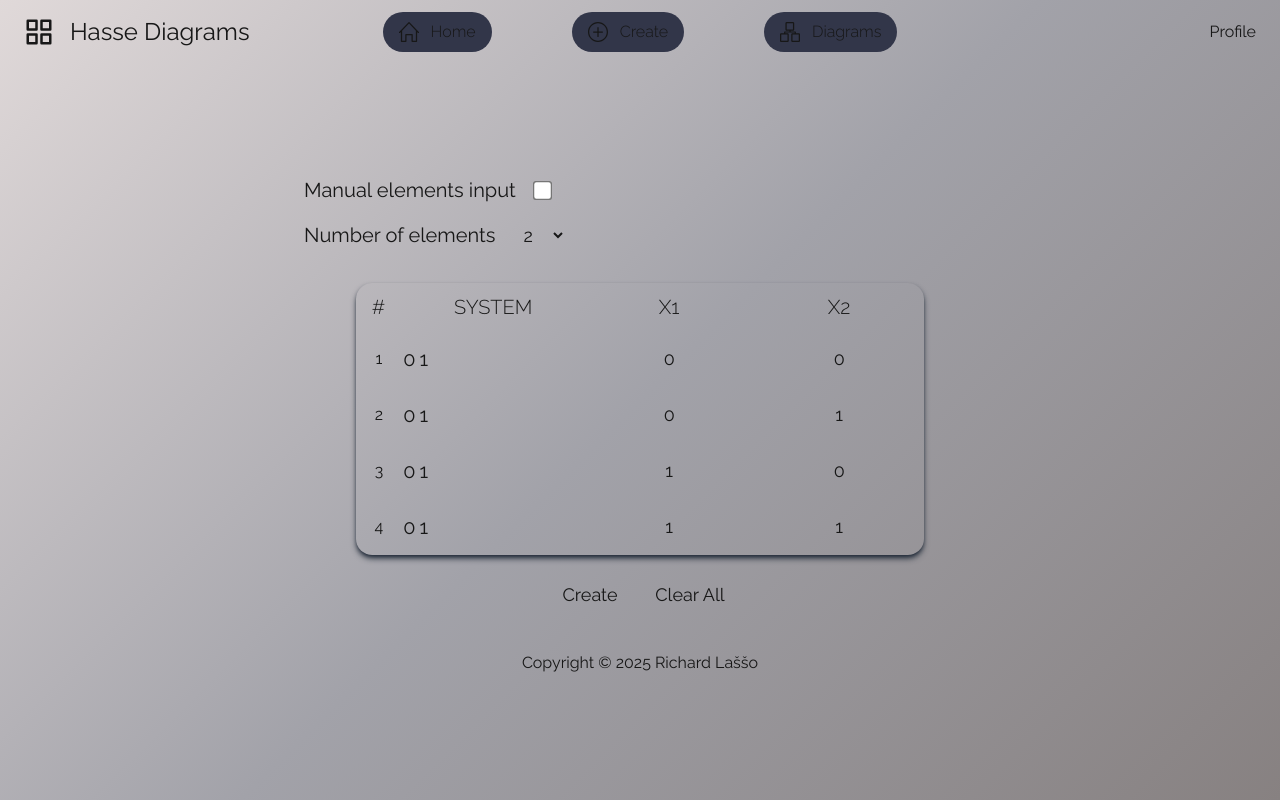
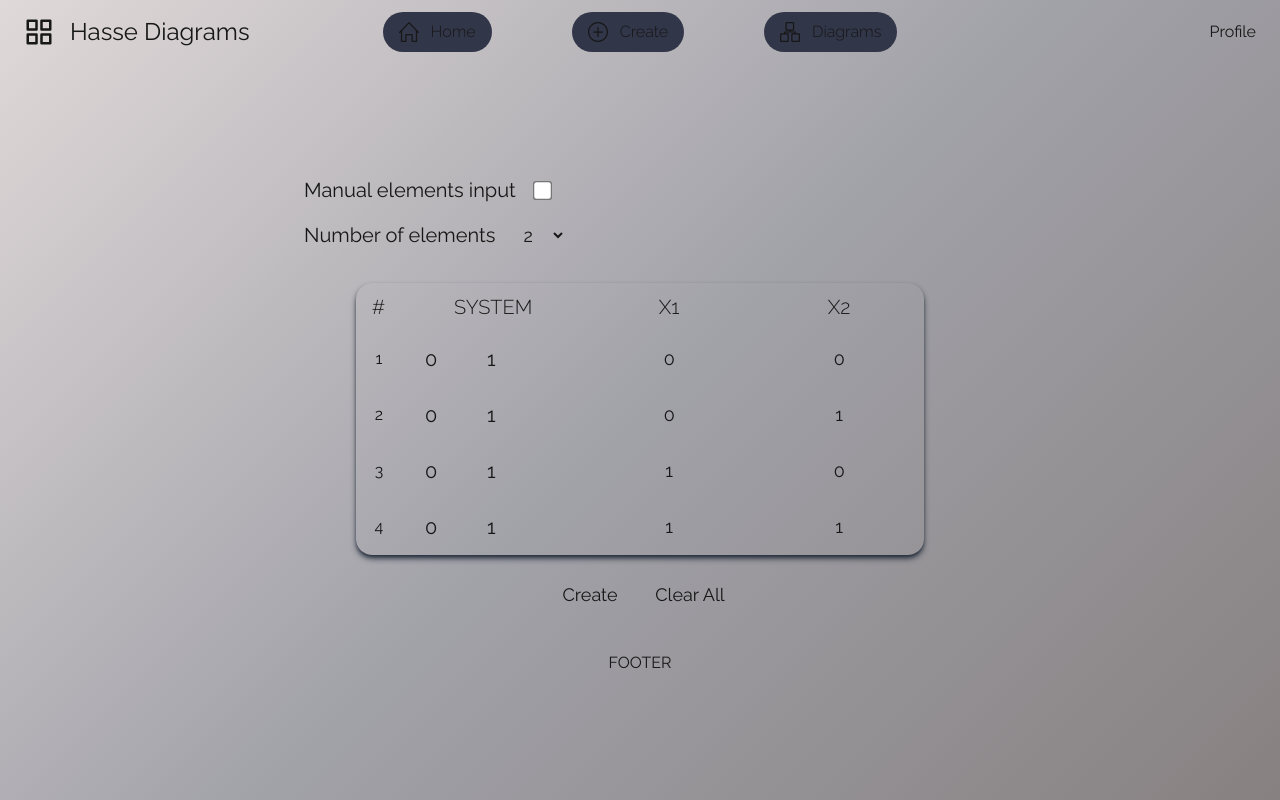
Before and after one commit to rejzoo/WebApp-Hasse-Diagrams, a Next.js app in the folder hassediagrams-fe/: page /create in a window 1280 px wide. Built offline with nearby package versions, Linux system fonts and the light colour scheme.

Commit message:
Minor changes

```diff
--- a/hassediagrams-fe/app/diagrams/page.tsx
+++ b/hassediagrams-fe/app/diagrams/page.tsx
@@ -15,6 +15,7 @@ export default function DiagramsPage() {
             });
 
             const result = await response.json();
+            console.log(result);
 
             const transformed: DiagramData = {
                 nodes: result.nodes.map((node: any) => ({
--- a/hassediagrams-fe/app/page.tsx
+++ b/hassediagrams-fe/app/page.tsx
@@ -1,4 +1,3 @@
-import Image from "next/image";
 
 export default function Home() {
   return (
--- a/hassediagrams-fe/components/Layout/Footer.tsx
+++ b/hassediagrams-fe/components/Layout/Footer.tsx
@@ -2,7 +2,7 @@
 export default function Footer() {
     return (
         <div className="h-24 flex items-center justify-center px-6">
-            <span>Copyright © 2025 Richard Laššo</span>
+            <span>FOOTER</span>
         </div>
     );
 }
--- a/hassediagrams-fe/components/UI/ToggleCell.tsx
+++ b/hassediagrams-fe/components/UI/ToggleCell.tsx
@@ -12,7 +12,7 @@ export default function ToggleCell({ currentValue, onSelect }: ToggleCellProps)
         <div className="flex items-center space-x-1 w-[180px]">
             <button
                 onClick={() => onSelect(0)}
-                className={`w-${width} h-${height} flex items-center justify-center rounded-md transition-colors text-xl
+                className={`w-14 h-10 flex items-center justify-center rounded-md transition-colors text-xl
                 ${
                     currentValue === 0
                     ? 'bg-gray-500 text-white'
@@ -22,7 +22,7 @@ export default function ToggleCell({ currentValue, onSelect }: ToggleCellProps)
 
             <button
                 onClick={() => onSelect(1)}
-                className={`w-${width} h-${height} flex items-center justify-center rounded-md transition-colors text-xl
+                className={`w-14 h-10 flex items-center justify-center rounded-md transition-colors text-xl
                 ${
                     currentValue === 1
                     ? 'bg-gray-500 text-white'
@@ -33,7 +33,7 @@ export default function ToggleCell({ currentValue, onSelect }: ToggleCellProps)
             { currentValue !== null &&
                 <button
                     onClick={() => onSelect(null)}
-                    className={`w-${width} h-${height} flex items-center justify-center rounded-md transition-colors text-medium
+                    className={`w-14 h-10 flex items-center justify-center rounded-md transition-colors text-medium
                     ${
                         currentValue === null
                         ? 'bg-gray-500 text-white'
```
Also changed, not shown: hassediagrams-fe/package.json (+8 -6 lines), 1 other file (tests, documents, lock files or other folders).
